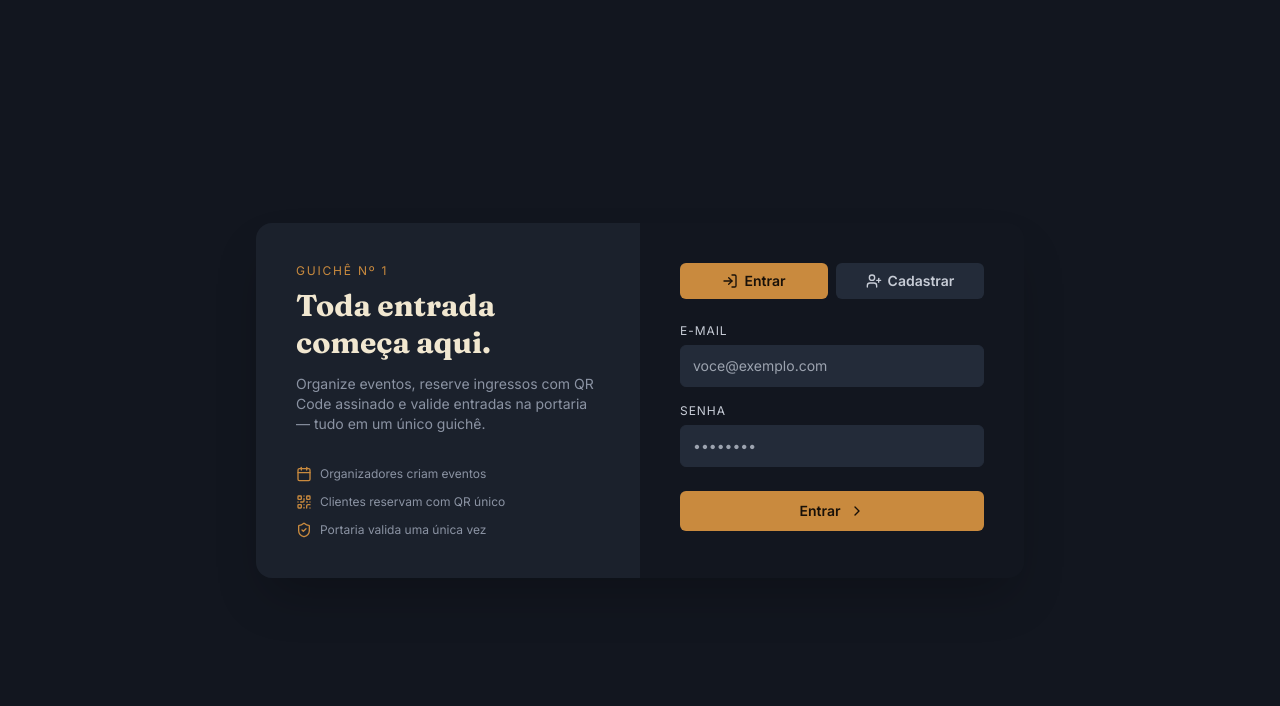
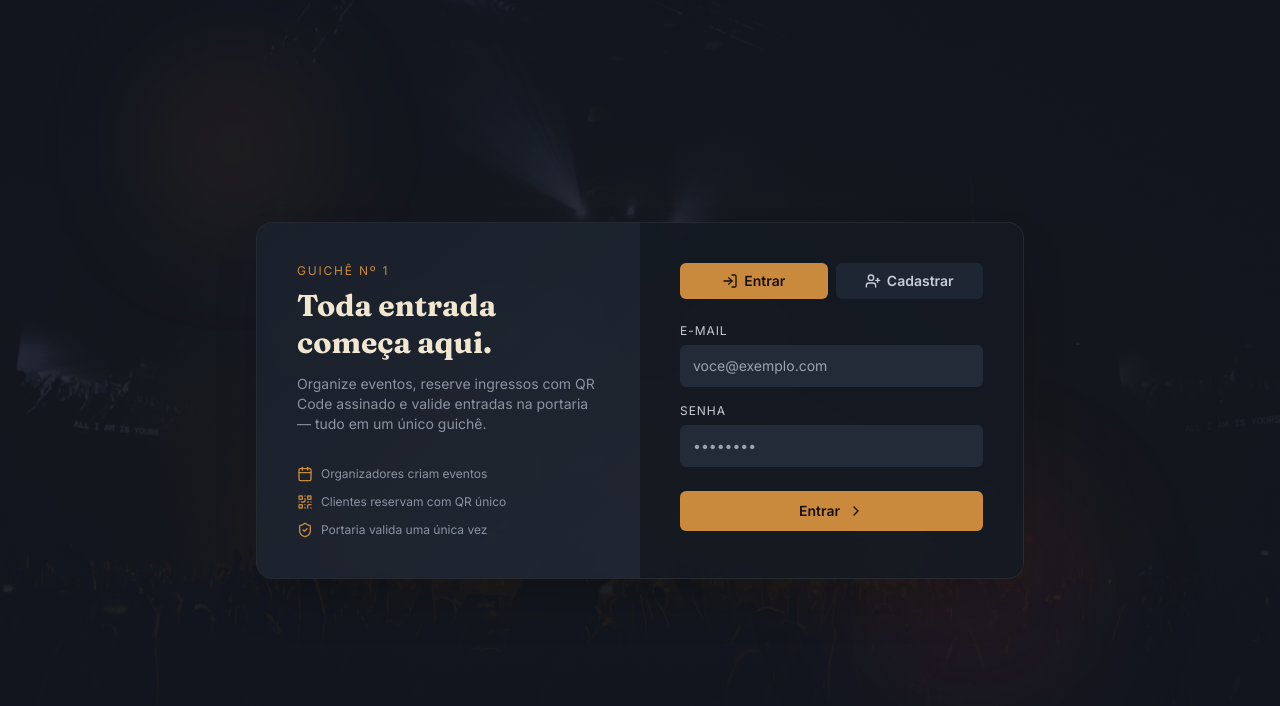
Before and after one commit to CarvalhoGLC/Projeto-Eventos-e-Ingressos---Frontend, a React (Vite) app: page /login in a window 1280 px wide. Shown: the top 706 px of the page. Built offline with nearby package versions, Linux system fonts and the light colour scheme; no server answers.

Commit message:
Adicionando detalhes visuais.

```diff
--- a/src/pages/LoginPage.jsx
+++ b/src/pages/LoginPage.jsx
@@ -40,9 +40,22 @@ export default function LoginPage() {
   }
 
   return (
-    <div className="min-h-screen w-full bg-ink flex items-center justify-center px-6">
-      <div className="grid md:grid-cols-2 rounded-2xl overflow-hidden shadow-2xl max-w-3xl w-full">
-        <div className="p-10 flex flex-col justify-center bg-ink2">
+    <div className="relative min-h-screen w-full bg-ink flex items-center justify-center px-6 overflow-hidden">
+      {/* Fundo: foto de show + gradiente escuro para legibilidade */}
+      <div
+        className="pointer-events-none absolute inset-0 bg-cover bg-center"
+        style={{ backgroundImage: "url('/login-bg.avif')" }}
+      />
+      <div className="pointer-events-none absolute inset-0 bg-gradient-to-b from-ink/90 via-ink/80 to-ink" />
+      <div className="pointer-events-none absolute inset-0 bg-ink/40" />
+
+      {/* Bokeh sutil, por cima da foto */}
+      <div className="pointer-events-none absolute top-16 left-[12%] w-40 h-40 rounded-full bg-brass/10 blur-3xl" />
+      <div className="pointer-events-none absolute bottom-24 right-[15%] w-56 h-56 rounded-full bg-stampred/10 blur-3xl" />
+
+      {/* Cartão do guichê */}
+      <div className="relative z-10 grid md:grid-cols-2 rounded-2xl overflow-hidden shadow-2xl max-w-3xl w-full border border-white/5 backdrop-blur-xl bg-ink2/70 animate-fadeInUp">
+        <div className="p-10 flex flex-col justify-center bg-gradient-to-br from-ink2/80 to-ink3/60">
           <Eyebrow>Guichê Nº 1</Eyebrow>
           <h1 className="text-3xl leading-tight mb-3 font-display font-bold text-kraft">
             Toda entrada
@@ -66,20 +79,20 @@ export default function LoginPage() {
           </div>
         </div>
 
-        <div className="p-10 bg-ink">
+        <div className="p-10 bg-ink/60">
           <div className="flex gap-2 mb-6">
             <button
               onClick={() => setMode("login")}
-              className={`flex-1 text-sm py-2 rounded-md font-semibold flex items-center justify-center gap-1.5 ${
-                mode === "login" ? "bg-brass text-[#181008]" : "bg-ink3 text-mutedlight"
+              className={`flex-1 text-sm py-2 rounded-md font-semibold flex items-center justify-center gap-1.5 transition-colors ${
+                mode === "login" ? "bg-brass text-[#181008]" : "bg-ink3/80 text-mutedlight hover:bg-ink3"
               }`}
             >
               <LogIn className="w-4 h-4" /> Entrar
             </button>
             <button
               onClick={() => setMode("register")}
-              className={`flex-1 text-sm py-2 rounded-md font-semibold flex items-center justify-center gap-1.5 ${
-                mode === "register" ? "bg-brass text-[#181008]" : "bg-ink3 text-mutedlight"
+              className={`flex-1 text-sm py-2 rounded-md font-semibold flex items-center justify-center gap-1.5 transition-colors ${
+                mode === "register" ? "bg-brass text-[#181008]" : "bg-ink3/80 text-mutedlight hover:bg-ink3"
               }`}
             >
               <UserPlus className="w-4 h-4" /> Cadastrar
--- a/tailwind.config.js
+++ b/tailwind.config.js
@@ -28,9 +28,19 @@ module.exports = {
           "60%": { transform: "scale(1.08) rotate(-8deg)", opacity: 1 },
           "100%": { transform: "scale(1) rotate(-8deg)", opacity: 1 },
         },
+        spotlightSweep: {
+          "0%, 100%": { opacity: "0.25", transform: "translateX(-50%) rotate(0deg)" },
+          "50%": { opacity: "0.45", transform: "translateX(-50%) rotate(6deg)" },
+        },
+        fadeInUp: {
+          "0%": { opacity: "0", transform: "translateY(16px)" },
+          "100%": { opacity: "1", transform: "translateY(0)" },
+        },
       },
       animation: {
         stampPop: "stampPop 0.4s ease-out",
+        spotlightSweep: "spotlightSweep 8s ease-in-out infinite",
+        fadeInUp: "fadeInUp 0.6s ease-out",
       },
     },
   },
```
Also changed, not shown: public/login-bg.avif (added).
